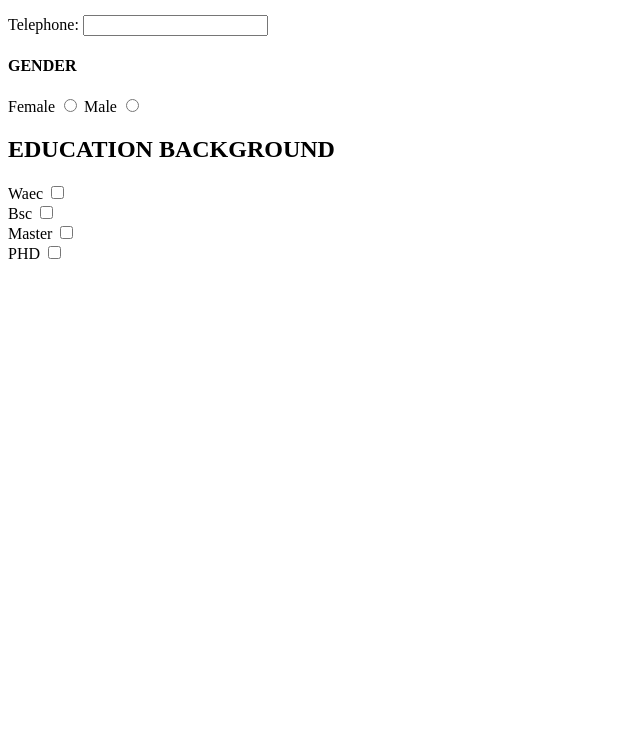
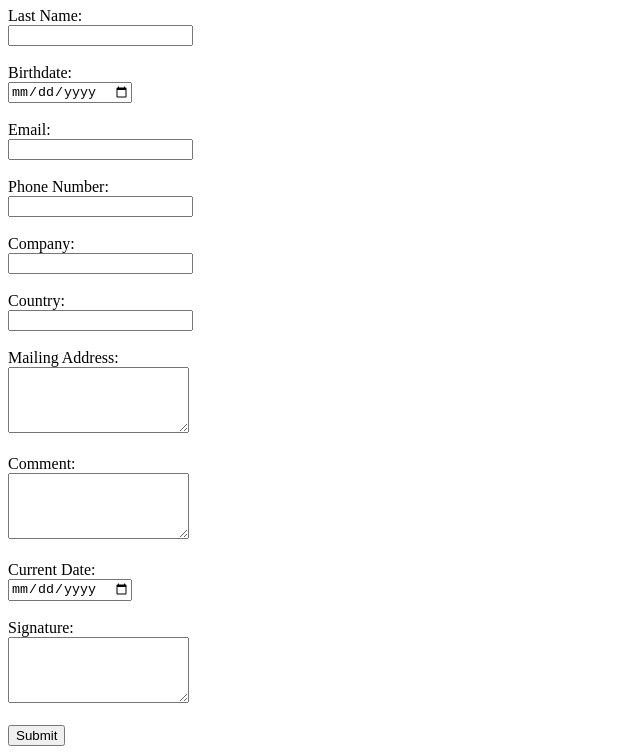
Before and after one commit to Harbeyzino/CodeCampus, a plain HTML site: page form.html in a window 1280 px wide. Shown: the part 130-884 px from the top of the page, without its empty margins (0-640 px from the left). Before the commit the page ends 800 px from the top, so only its background shows below. Drawn offline with Linux system fonts and the light colour scheme.

Commit message:
#pushing table.html, form.html, style.css and styling.html

```diff
--- a/form.html
+++ b/form.html
@@ -3,42 +3,45 @@
 <head>
     <meta charset="UTF-8">
     <meta name="viewport" content="width=device-width, initial-scale=1.0">
-    <title>From</title>
+    <title>Registration Form</title>
 </head>
 <body>
-    <form action="">
-        <h2>FORM REGISTRATION</h2>
-        <label for="fName">First Name:</label>
-        <input type="text" id="fName"><br><br>
+    <h1>Registration Form</h1>
+    <form action="" method="post">
+        <label for="first-name">First Name:</label><br>
+        <input type="text" id="first-name" name="first-name"><br><br>
 
-        <label for="lName">Last Name:</label>
-        <input type="text" id="lName"><br><br>
+        <label for="last-name">Last Name:</label><br>
+        <input type="text" id="last-name" name="last-name"><br><br>
 
-        <label for="tel">Telephone:</label>
-        <input type="number" id="tel">
+        <label for="birthdate">Birthdate:</label><br>
+        <input type="date" id="birthdate" name="birthday"><br><br>
 
-    <!-- this is the radio type which is for Yes/No or True/False -->
-        <h4>GENDER</h4>
-        <label for="female">Female</label>
-        <input type="radio" name="gender" id="female">
+        <label for="email">Email:</label><br>
+        <input type="email" id="email" name="email"><br><br>
 
-        <label for="male">Male</label>
-        <input type="radio" name="gender" id="male">
+        <label for="phone">Phone Number:</label><br>
+        <input type="tel" id="phone" name="phone"><br><br>
 
-    <!-- check-box -->
-       <h2>EDUCATION BACKGROUND</h2>
-       <label for="waec">Waec</label>
-        <input type="checkbox" name="education" id="bsc"><br>
+        <label for="company">Company:</label><br>
+        <input type="text" id="company" name="company"><br><br>
 
-       <label for="bsc">Bsc</label>
-        <input type="checkbox" name="education" id="bsc"><br>
+        <label for="country">Country:</label><br>
+        <input type="text" id="country" name="country"><br><br>
 
-       <label for="master">Master</label>
-        <input type="checkbox" name="msb" id="bsc"><br>
+        <label for="address">Mailing Address:</label><br>
+        <textarea id="address" name="address" rows="4" cols="20"></textarea><br><br>
 
-       <label for="phd">PHD</label>
-        <input type="checkbox" name="education" id="bsc">
+        <label for="comment">Comment:</label><br>
+        <textarea id="comment" name="comment" rows="4" cols="20"></textarea><br><br>
 
+        <label for="current-date">Current Date:</label><br>
+        <input type="date" id="current-date" name="current-date"><br><br>
+
+        <label for="signature">Signature:</label><br>
+        <textarea id="signature" name="signature" required rows="4" cols="20"></textarea><br><br>
+
+        <input type="submit" value="Submit">
     </form>
 </body>
 </html>
```
Also changed, not shown: style.css (added, +9 -0 lines), styling.html (added, +33 -0 lines), table.html (+1 -1 lines).
